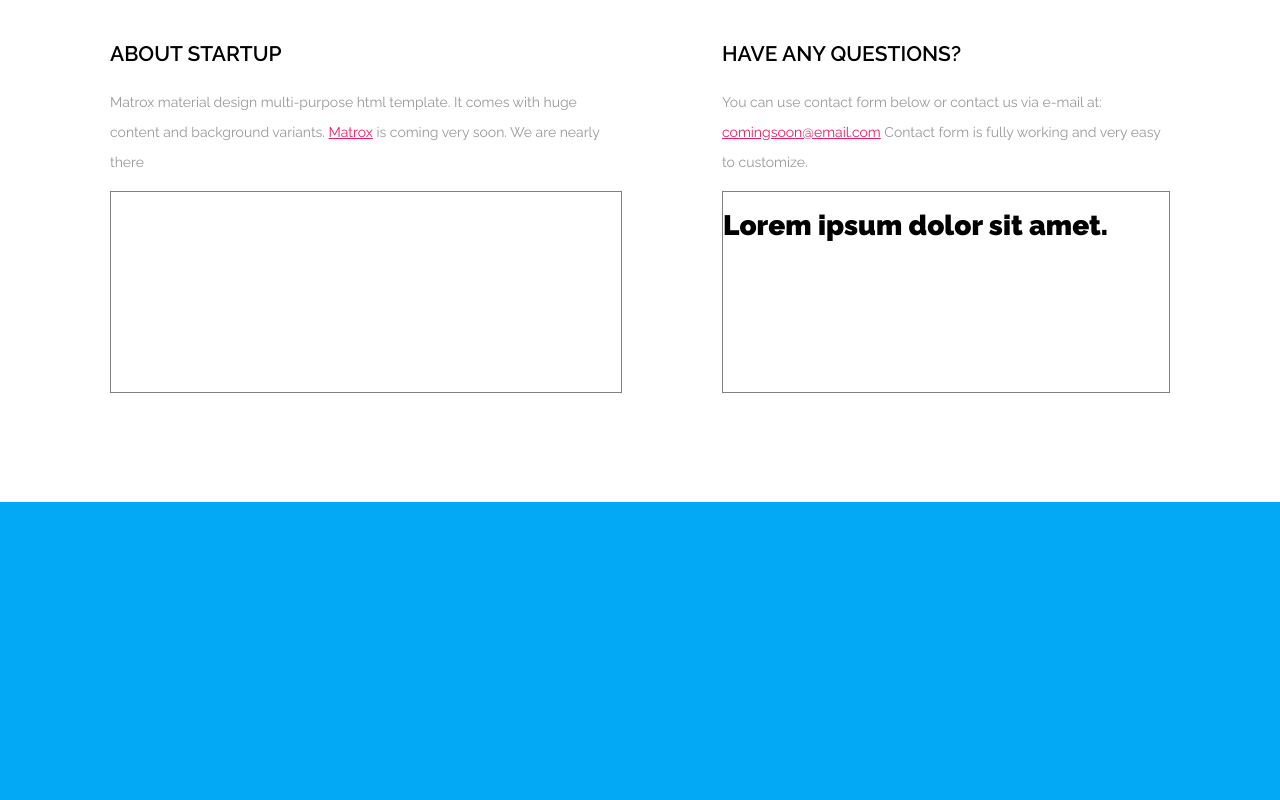
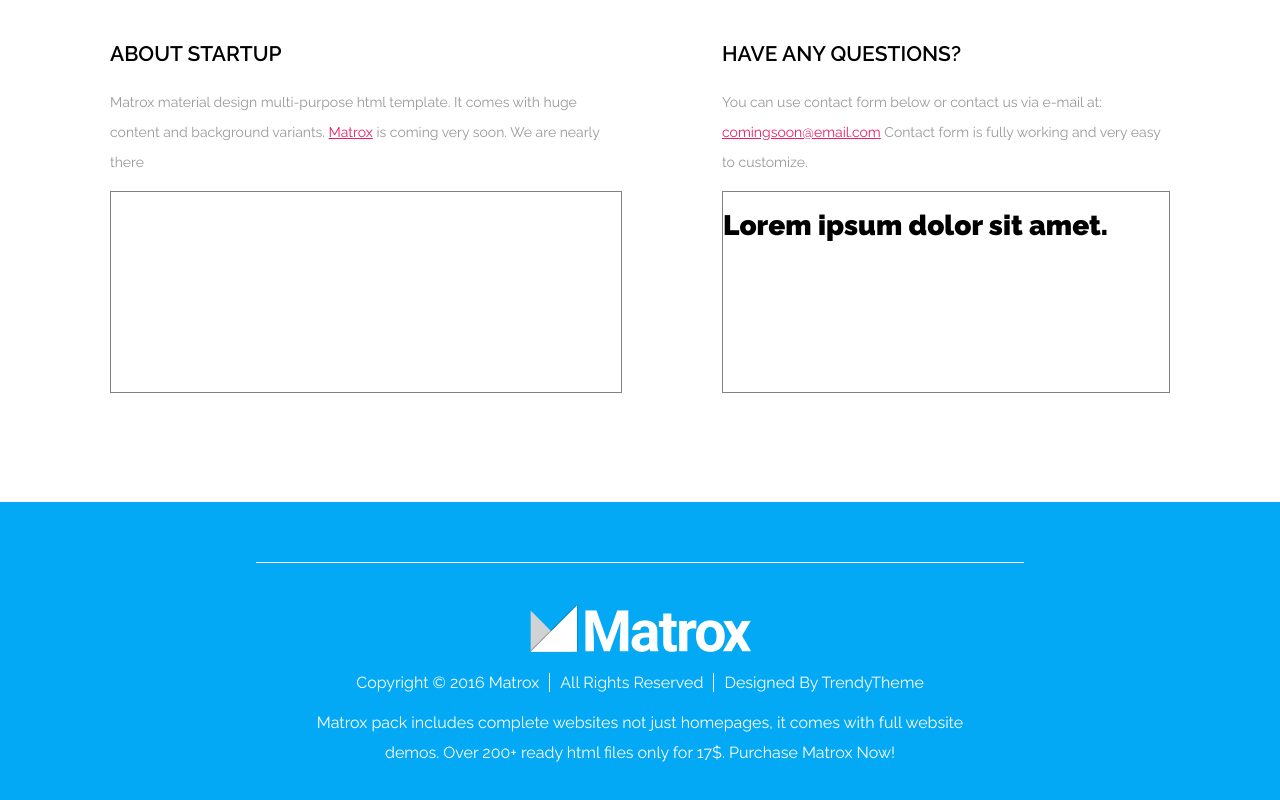
Before and after one commit to PJarrr/5-coming-soon, a plain HTML site: page index.html in a window 1280 px wide. Shown: the part 828-1628 px from the top of the page. Drawn offline with Linux system fonts and the light colour scheme.

Commit message:
footer design

```diff
--- a/CSS/custom.css
+++ b/CSS/custom.css
@@ -77,3 +77,23 @@ input:focus {
   height: 200px;
   border: solid grey 1px;
 }
+
+/* foooter */
+footer {
+  color: white;
+}
+
+footer > p {
+  padding: 0 10px 0 10px;
+  margin: 0;
+}
+
+.footer-logo {
+  padding-top: 40px;
+}
+.bottom-text2 {
+  line-height: 30px;
+  max-width: 700px;
+  margin: 0;
+  text-align: center;
+}
--- a/CSS/layout.css
+++ b/CSS/layout.css
@@ -62,10 +62,51 @@ main {
 }
 
 /* responsiveness */
+.socials {
+  text-align: center;
+  max-width: 900px;
+  width: 60%;
+  height: 60px;
+  border-bottom: white solid 1px;
+}
+
+footer {
+  display: flex;
+  flex-direction: column;
+  align-items: center;
+}
+
+.footer-logo {
+}
+
+.footer-content {
+  text-align: center;
+}
+
+.bottom-text {
+  display: flex;
+  flex-direction: column;
+  white-space: nowrap;
+  justify-content: center;
+  align-items: center;
+}
+
+#bordered {
+  padding: 0 10px;
+  margin: 0 10px;
+}
 
 @media (min-width: 600px) {
   .banner-container {
     width: 650px;
+  }
+  .bottom-text {
+    flex-direction: row;
+  }
+
+  #bordered {
+    border-right: solid white 1px;
+    border-left: solid white 1px;
   }
 }
 
@@ -93,3 +134,42 @@ main {
     height: 300px;
   }
 }
+
+/* footer---------------- */
+
+/* .socials {
+  text-align: center;
+  max-width: 900px;
+  width: 60%;
+  height: 60px;
+  border-bottom: white solid 1px;
+}
+
+footer {
+  display: flex;
+  flex-direction: column;
+  align-items: center;
+}
+
+.footer-logo {
+}
+
+.footer-content {
+  text-align: center;
+}
+
+.bottom-text {
+
+  display: flex;
+  flex-direction: row;
+  white-space: nowrap;
+  justify-content: center;
+  align-items: center;
+}
+
+#bordered{
+  border-right: solid white 1px;
+  border-left: solid white 1px;
+  padding: 0 10px;
+  margin: 0 10px;
+} */
--- a/index.html
+++ b/index.html
@@ -65,6 +65,27 @@
 
     <footer>
 
+        <div class="socials">
+
+
+        </div>
+        <div class="footer-content">
+            <img class="footer-logo" src="/img/logo-white.png" alt="logo Matrox">
+            <div class="bottom-text">
+            <p>Copyright © 2016 Matrox</p>
+            <p id="bordered">All Rights Reserved</p>
+            <p>Designed By TrendyTheme</p>
+</div>
+
+
+            <p class="bottom-text2">Matrox pack includes complete websites not just homepages, it comes with full website demos. Over 200+ ready html files
+            only for 17$. Purchase Matrox Now!</p>
+
+
+
+
+        </div>
+
     </footer>
 </body>
 </html>
```
